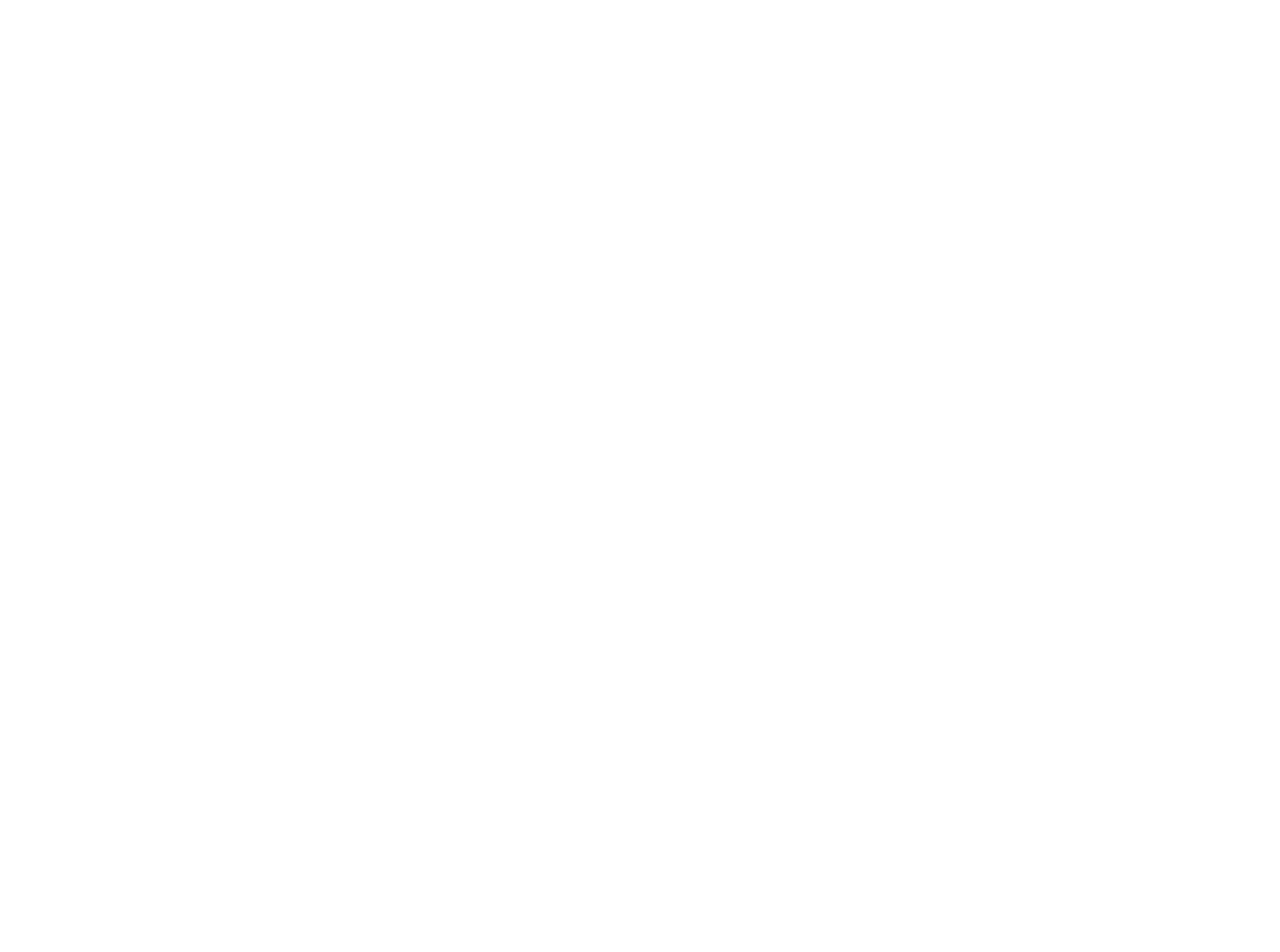
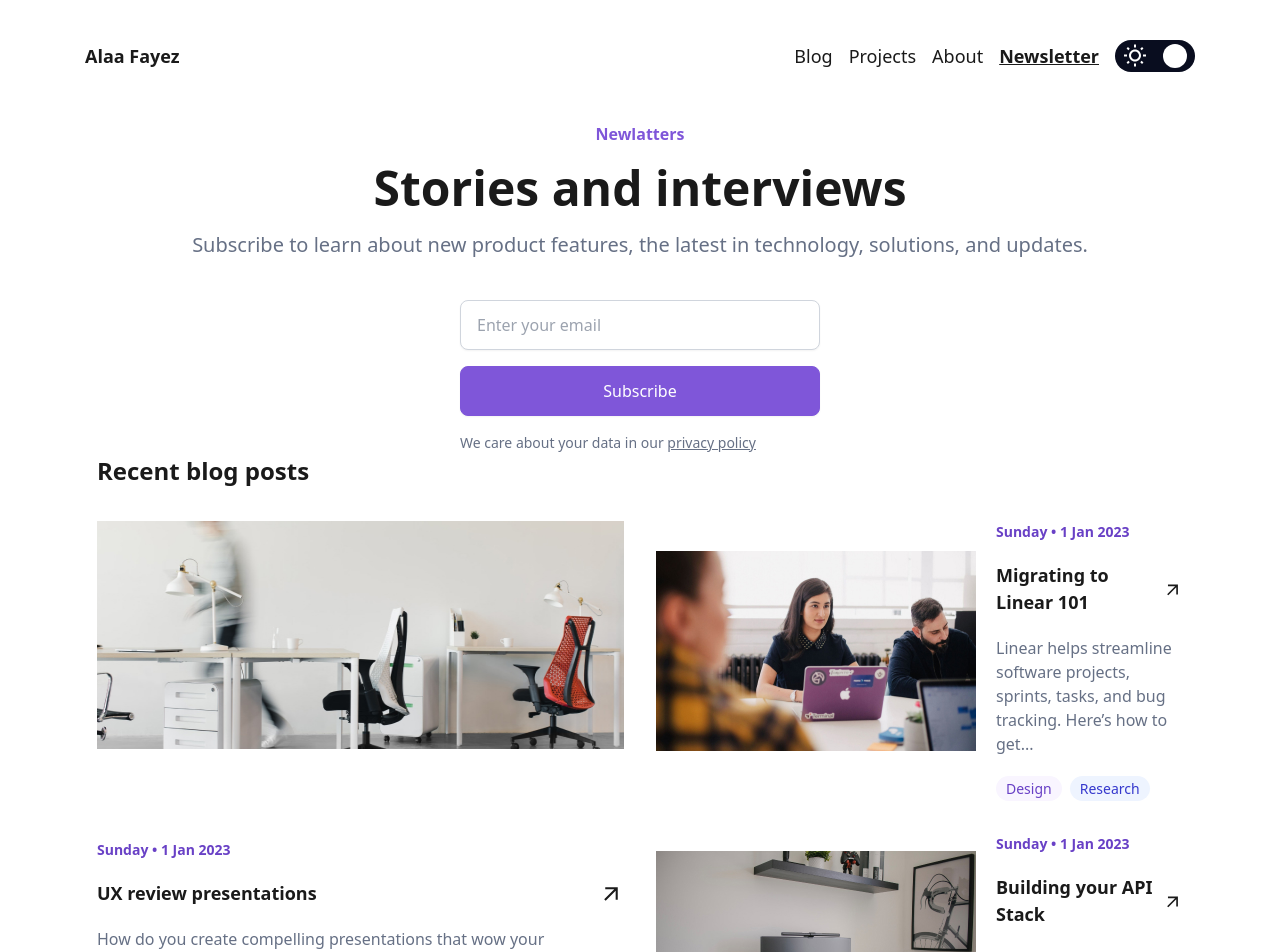
Before and after one commit to EN-BAAK/SW-School, a React (Vite) app: page /newsletter in a window 1280 px wide. Before the commit this address had no page. Shown: the top 952 px of the page. Before the commit the page ends 800 px from the top, so only its background shows below. Built offline with nearby package versions, Linux system fonts and the light colour scheme.

Commit message:
add newsletter page

```diff
--- a/src/App.tsx
+++ b/src/App.tsx
@@ -9,6 +9,7 @@ import Navbar from "./layouts/Navbar"
 import ScreenHolder from "./layouts/ScreenHolder"
 import Footer from "./layouts/Footer"
 import Blogs from "./screens/Blogs"
+import Newsletter from "./screens/Newsletter"
 
 const App = (): React.JSX.Element => {
   return (
@@ -35,6 +36,16 @@ const App = (): React.JSX.Element => {
               </ScreenHolder>
             }
           />
+          <Route
+            path="/newsletter"
+            element={
+              <ScreenHolder>
+                <Navbar />
+                <Newsletter />
+                <Footer />
+              </ScreenHolder>
+            }
+          />
         </Routes>
       </Router>
     </div>
--- /dev/null
+++ b/src/screens/Newsletter.tsx
@@ -0,0 +1,20 @@
+import React from 'react'
+import Subscribe from '../components/Subscribe'
+import RecentBlog from '../components/RecentBlog'
+import { useAppSelector } from '../app/hooks'
+
+const Newsletter = (): React.JSX.Element => {
+  const data = useAppSelector(state => state.posts)
+
+  return (
+    <div className='px-[32px] py-[30px]'>
+      <Subscribe />
+      <RecentBlog
+        postImages={data.mainImages}
+        posts={data.posts}
+      />
+    </div>
+  )
+}
+
+export default Newsletter
```
